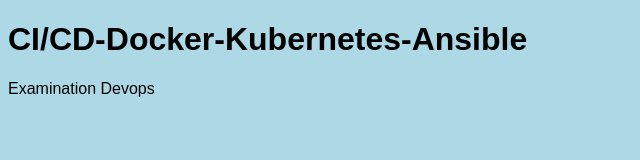
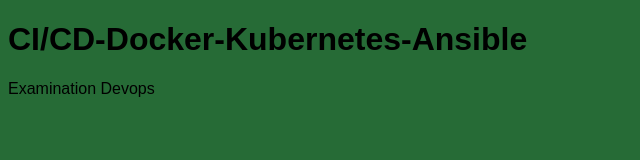
Before and after one commit to sbigdeli/ci-cd-devops3, a plain HTML site: page index.html in a window 1280 px wide. Shown: the whole page, without its empty margins (0-640 px from the left). Drawn offline with Linux system fonts and the light colour scheme.

Commit message:
Update index.html color to test ansible playbook

```diff
--- a/index.html
+++ b/index.html
@@ -7,7 +7,7 @@
     <style>
         body {
             font-family: Arial, Helvetica, sans-serif;
-            background-color: lightblue;
+            background-color: rgba(28, 100, 45, 0.951);
         }
     </style>
 </head>
```
